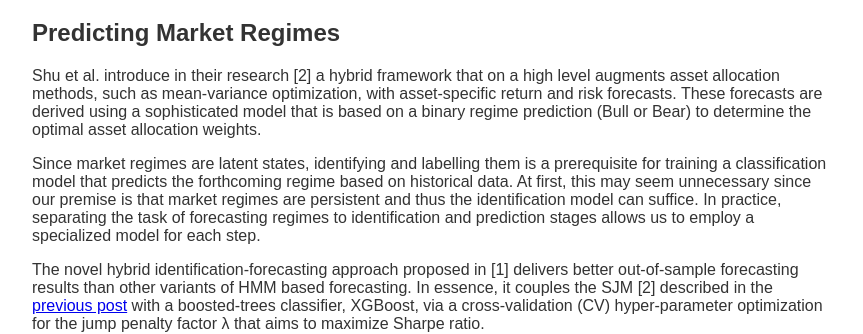
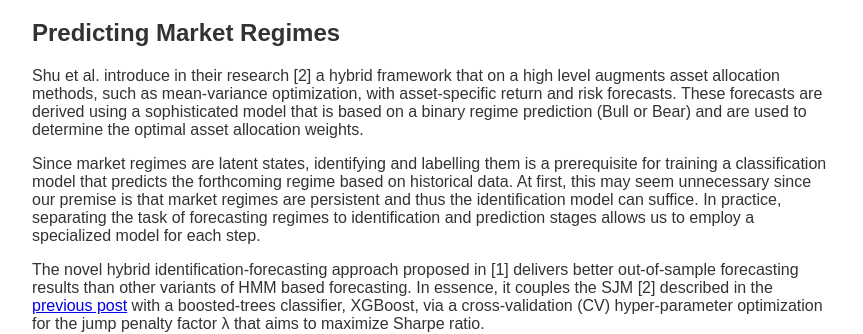
Before and after one commit to Cohen-Or/cohen-or.github.io, a Jekyll site: the page built from posts/rsaa1.md, in a window 1280 px wide and 900 px high, scrolled down 544 px. Shown: the part 193-527 px from the top of the window, without its empty margins (208-1071 px from the left). Built offline with Jekyll 4.4.1, drawn with Linux system fonts in a browser that asks for light colours; our own code applies the rules of GitHub Pages for plain Markdown files; formulas are drawn with MathJax 3.

Commit message:
Update rsaa1.md

```diff
--- a/posts/rsaa1.md
+++ b/posts/rsaa1.md
@@ -16,7 +16,7 @@ As always, we should consider the risks and limitations which are mainly the tra
 
 ## Predicting Market Regimes
 
-Shu et al. introduce in their research [2] a hybrid framework that on a high level augments asset allocation methods, such as mean-variance optimization, with asset-specific return and risk forecasts.  These forecasts are derived using a sophisticated model that is based on a binary regime prediction (Bull or Bear) to determine the optimal asset allocation weights.
+Shu et al. introduce in their research [2] a hybrid framework that on a high level augments asset allocation methods, such as mean-variance optimization, with asset-specific return and risk forecasts.  These forecasts are derived using a sophisticated model that is based on a binary regime prediction (Bull or Bear) and are used to determine the optimal asset allocation weights.
 
 Since market regimes are latent states, identifying and labelling them is a prerequisite for training a classification model that predicts the forthcoming regime based on historical data. At first, this may seem unnecessary since our premise is that market regimes are persistent and thus the identification model can suffice. In practice, separating the task of forecasting regimes to identification and prediction stages allows us to employ a specialized model for each step.
 
```
